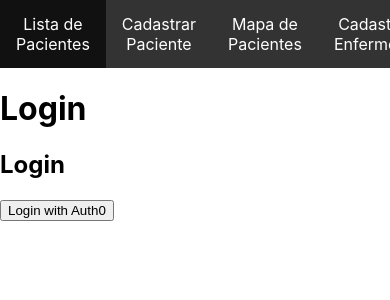
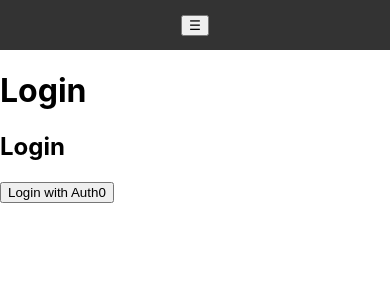
Before and after one commit to MatheusRyuki/teste-tecnico-youx, a React (Create React App) app in the folder frontend/: page /login in a window 390 px wide. Shown: the top 300 px of the page. Built offline with nearby package versions, Linux system fonts and the light colour scheme.

Commit message:
Aplicado responsavidade na navbar

```diff
--- a/frontend/src/components/Navbar.tsx
+++ b/frontend/src/components/Navbar.tsx
@@ -1,26 +1,37 @@
-import React from 'react';
+import React, { useState } from 'react';
 import { Link } from 'react-router-dom';
 import Logout from './Logout';
 import '../styles/Navbar.css';
 
 const Navbar: React.FC = () => {
+  const [isOpen, setIsOpen] = useState(false);
+
+  const toggleMenu = () => {
+    setIsOpen(!isOpen);
+  };
+
   return (
     <nav className="navbar">
-      <ul>
+      <div className="navbar-header">
+        <button className="navbar-toggle" onClick={toggleMenu}>
+          ☰
+        </button>
+      </div>
+      <ul className={`navbar-menu ${isOpen ? 'open' : ''}`}>
         <li>
-          <Link to="/pacientes">Lista de Pacientes</Link>
+          <Link to="/pacientes" onClick={toggleMenu}>Lista de Pacientes</Link>
         </li>
         <li>
-          <Link to="/cadastro">Cadastrar Paciente</Link>
+          <Link to="/cadastro" onClick={toggleMenu}>Cadastrar Paciente</Link>
         </li>
         <li>
-          <Link to="/mapa">Mapa de Pacientes</Link>
+          <Link to="/mapa" onClick={toggleMenu}>Mapa de Pacientes</Link>
         </li>
         <li>
-          <Link to="/cadastro-enfermeiro">Cadastrar Enfermeiro</Link>
+          <Link to="/cadastro-enfermeiro" onClick={toggleMenu}>Cadastrar Enfermeiro</Link>
         </li>
         <li>
-          <Link to="/cadastro-medico">Cadastrar Médico</Link>
+          <Link to="/cadastro-medico" onClick={toggleMenu}>Cadastrar Médico</Link>
         </li>
         <li>
           <Logout />
--- a/frontend/src/styles/Navbar.css
+++ b/frontend/src/styles/Navbar.css
@@ -1,6 +1,11 @@
 .navbar {
   background-color: #333;
   overflow: hidden;
+  position: relative;
+}
+
+.navbar-header {
+  display: none;
 }
 
 .navbar ul {
@@ -26,3 +31,32 @@
 .navbar li a:hover {
   background-color: #111;
 }
+
+@media (max-width: 768px) {
+  .navbar-header {
+    display: block;
+    padding: 14px 16px;
+    background-color: #333;
+    color: white;
+    text-align: center;
+    cursor: pointer;
+  }
+
+  .navbar ul {
+    flex-direction: column;
+    align-items: center;
+    display: none;
+  }
+
+  .navbar-menu.open {
+    display: flex;
+  }
+
+  .navbar li {
+    width: 100%;
+  }
+
+  .navbar li a {
+    padding: 10px;
+  }
+}
```
Lines whose indentation alone changed are shown as unchanged.
